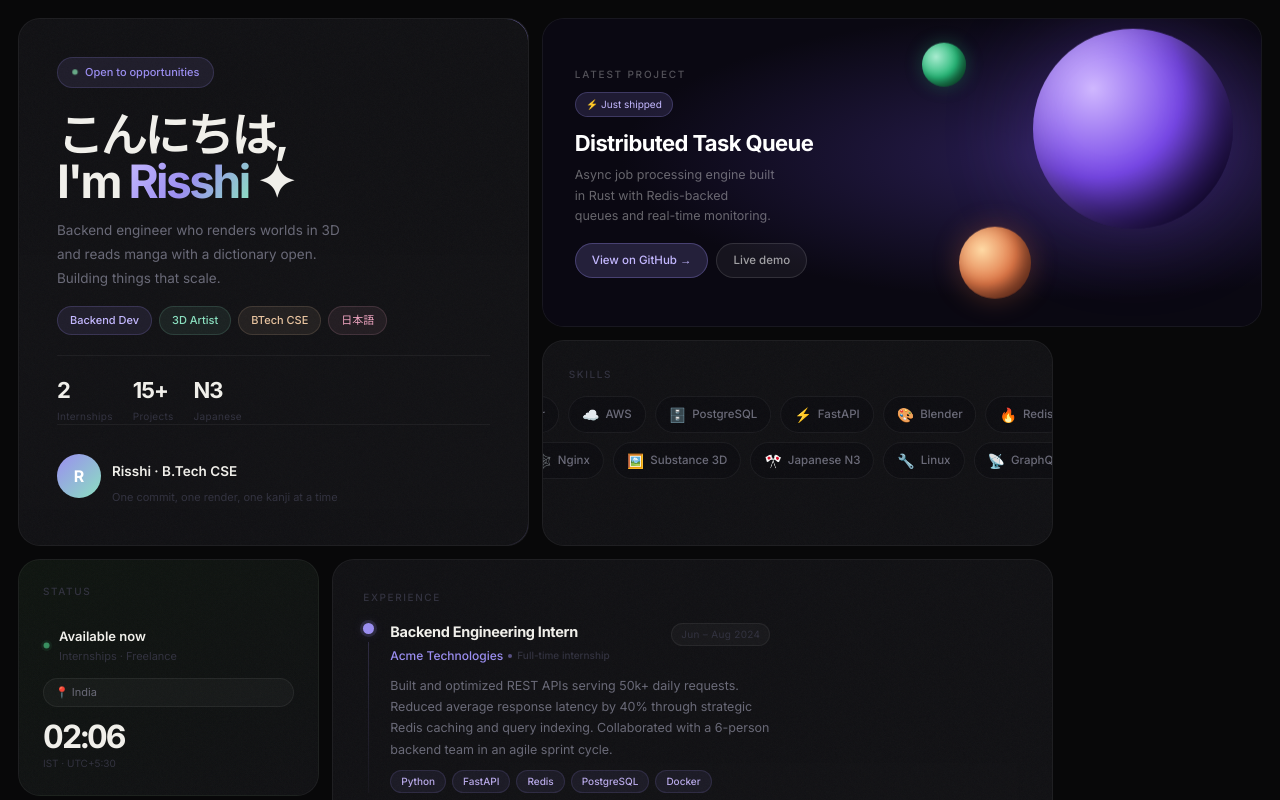
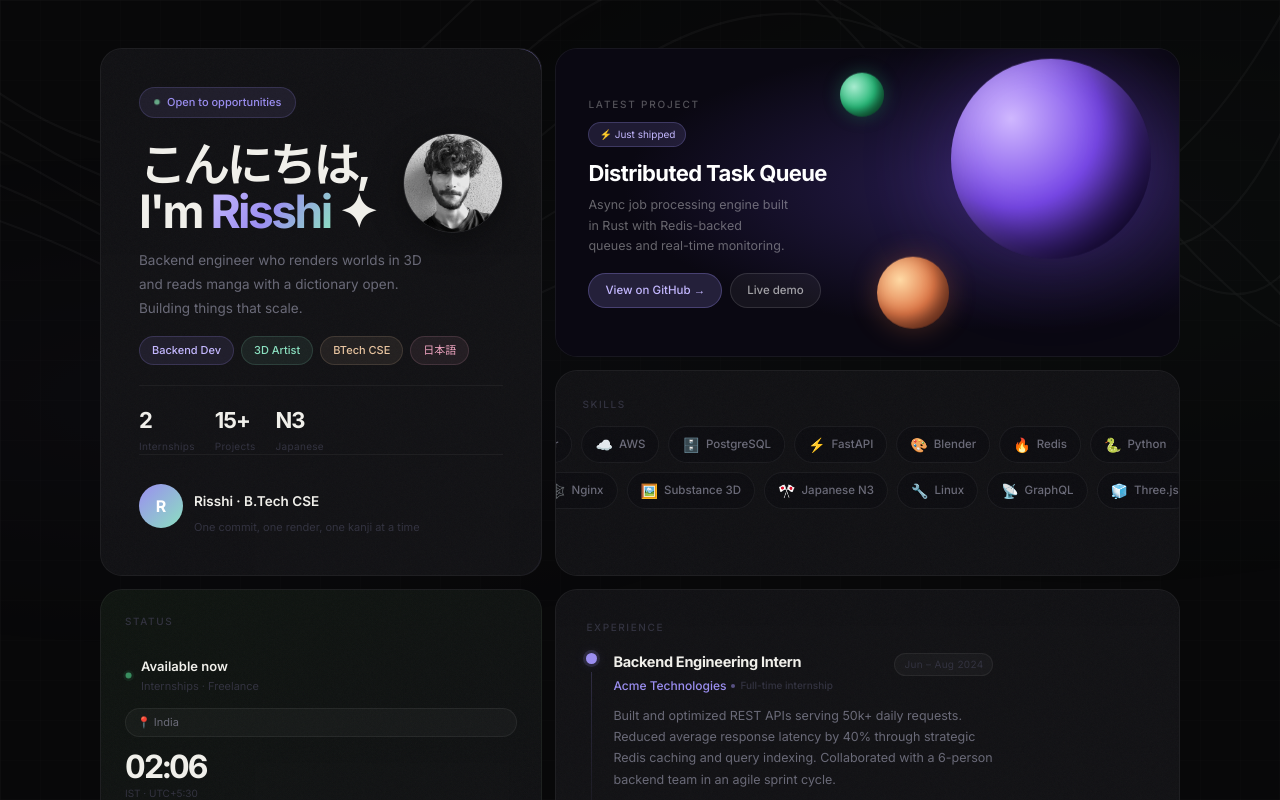
Before and after one commit to codeRisshi25/risshi-portfolio-next, a Next.js app: page / in a window 1280 px wide. Shown: the top 800 px of the page. Built offline with nearby package versions, Linux system fonts and the light colour scheme.

Commit message:
added background svg

```diff
--- a/app/globals.css
+++ b/app/globals.css
@@ -56,7 +56,36 @@ body {
   color: var(--tp);
   padding: 18px;
   min-height: 100vh;
+  position: relative;
+  overflow-x: hidden;
   /* Font is applied using next/font/google via Tailwind/globals in layout.tsx */
+}
+
+/* Base background SVGs for whole page */
+body::before {
+  content: "";
+  position: fixed;
+  inset: 0;
+  z-index: -1;
+  pointer-events: none;
+  opacity: 0.25;
+  background-image:
+    radial-gradient(ellipse at 15% 50%, rgba(155,142,240,0.1), transparent 50%),
+    radial-gradient(ellipse at 85% 30%, rgba(139,224,192,0.1), transparent 50%);
+}
+
+.bg-graphics {
+  position: fixed;
+  inset: 0;
+  z-index: -2;
+  pointer-events: none;
+  overflow: hidden;
+}
+
+.bg-graphics svg {
+  position: absolute;
+  opacity: 0.05;
+  stroke: rgba(255,255,255,0.7);
 }
 
 .grain {
@@ -66,7 +95,7 @@ body {
 }
 
 .grid-wrapper {
-  display:grid;grid-template-columns:repeat(12,1fr);grid-template-rows:auto;gap:13px;max-width:1300px;margin:0 auto;
+  display:grid;grid-template-columns:repeat(12,1fr);grid-auto-flow: dense;grid-template-rows:auto;gap:13px;max-width:1080px;margin:30px auto;
 }
 
 .card-container {
@@ -136,7 +165,7 @@ body {
 .feat-btn-ghost:hover { background:rgba(255,255,255,0.1); }
 
 /* ── SKILLS ── */
-.skills { grid-column:span 5;padding:26px;overflow:hidden; }
+.skills { grid-column:span 7;padding:26px;overflow:hidden; }
 .mq-wrap { overflow:hidden;margin:0 -26px; }
 .mq { display:flex;gap:9px;width:max-content;padding:0 26px; }
 .mq1 { animation:mq1 16s linear infinite; }
@@ -149,7 +178,7 @@ body {
 .si { font-size:14px; }
 
 /* ── STATUS ── */
-.status { grid-column:span 3;padding:24px;background:linear-gradient(155deg,#0f1510,#111114);display:flex;flex-direction:column;gap:14px; }
+.status { grid-column:span 5;padding:24px;background:linear-gradient(155deg,#0f1510,#111114);display:flex;flex-direction:column;gap:14px; }
 .sdot { width:7px;height:7px;border-radius:50%;background:#4ecb87;box-shadow:0 0 0 3px rgba(78,203,135,0.12);animation:p 2.5s ease-in-out infinite;flex-shrink:0; }
 .srow { display:flex;align-items:center;gap:9px; }
 .st { font-size:13px;font-weight:600;color:var(--tp); }
@@ -192,8 +221,8 @@ body {
 .cv-link:hover { color:var(--accent-portfolio); }
 
 /* ── SOCIALS ── */
-.socials { grid-column:span 3;padding:24px; }
-.sg { display:grid;grid-template-columns:1fr 1fr;gap:8px;margin-top:14px; }
+.socials { grid-column:span 8;padding:24px; }
+.sg { display:grid;grid-template-columns:repeat(4, 1fr);gap:8px;margin-top:14px; }
 .si-card { display:flex;flex-direction:column;align-items:center;justify-content:center;gap:6px;padding:14px 8px;border-radius:16px;background:#0d0d11;border:1px solid rgba(255,255,255,0.05);cursor:pointer;transition:all .2s;text-decoration:none; }
 .si-card:hover { background:rgba(155,142,240,0.08);border-color:rgba(155,142,240,0.22);transform:translateY(-3px);box-shadow:0 8px 20px rgba(0,0,0,0.4); }
 .si-ico { font-size:18px;line-height:1; }
@@ -201,7 +230,7 @@ body {
 .si-card:hover .si-nm { color:#c4b8ff; }
 
 /* ── JP ── */
-.jp { grid-column:span 2;padding:20px;background:linear-gradient(145deg,#160f1c,#111114);display:flex;flex-direction:column;align-items:center;justify-content:center;text-align:center;gap:4px; }
+.jp { grid-column:span 4;padding:20px;background:linear-gradient(145deg,#160f1c,#111114);display:flex;flex-direction:column;align-items:center;justify-content:center;text-align:center;gap:4px; }
 .jp-k { font-size:52px;font-weight:300;color:var(--tp);line-height:1;letter-spacing:-2px;opacity:.88; }
 .jp-r { font-size:9px;letter-spacing:2.5px;color:var(--tm);text-transform:uppercase;margin-top:6px; }
 .jp-m { font-size:11.5px;color:var(--ts);font-style:italic;margin-top:2px; }
--- a/app/layout.tsx
+++ b/app/layout.tsx
@@ -1,6 +1,7 @@
 import "./globals.css";
 import type { Metadata } from "next";
 import { Inter } from "next/font/google";
+import ScrollTop from "@/components/ScrollTop";
 
 const inter = Inter({ subsets: ["latin"] });
 
@@ -39,7 +40,29 @@ export default function RootLayout({
 }) {
   return (
     <html lang="en">
-      <body className={inter.className}>{children}</body>
+      <body className={inter.className}>
+        <ScrollTop />
+        <div className="bg-graphics">
+          {/* Topographic contours */}
+          <svg className="topo" width="100%" height="100%" xmlns="http://www.w3.org/2000/svg" style={{ top: '-10%', left: '-10%', transform: 'scale(1.5)', strokeWidth: '1.5' }}>
+            <path fill="none" d="M0,200 Q150,150 300,250 T600,200 T900,250 T1200,100" />
+            <path fill="none" d="M0,230 Q160,180 320,280 T640,230 T960,280 T1200,130" />
+            <path fill="none" d="M0,260 Q170,210 340,310 T680,260 T1020,310 T1200,160" />
+            <path fill="none" d="M0,290 Q180,240 360,340 T720,290 T1080,340 T1200,190" />
+            <path fill="none" d="M0,320 Q190,270 380,370 T760,320 T1140,370 T1200,220" />
+          </svg>
+          {/* Tech dot grid / isometric */}
+          <svg className="grid-bg" width="100%" height="100%" xmlns="http://www.w3.org/2000/svg">
+            <defs>
+              <pattern id="smallGrid" width="40" height="40" patternUnits="userSpaceOnUse">
+                <path d="M 40 0 L 0 0 0 40" fill="none" stroke="currentColor" strokeWidth="0.5" />
+              </pattern>
+            </defs>
+            <rect width="100%" height="100%" fill="url(#smallGrid)" />
+          </svg>
+        </div>
+        {children}
+      </body>
     </html>
   );
 }
--- a/app/page.tsx
+++ b/app/page.tsx
@@ -1,11 +1,28 @@
+"use client";
+
 import Clock from "@/components/Clock";
+import { motion } from "framer-motion";
+import Image from "next/image";
+
+const cardVariants = {
+  hidden: { opacity: 0, y: 18 },
+  show: (i: number) => ({
+    opacity: 1,
+    y: 0,
+    transition: {
+      duration: 0.55,
+      ease: [0.25, 0.46, 0.45, 0.94],
+      delay: i * 0.08,
+    }
+  })
+};
 
 export default function Home() {
   return (
     <main className="grid-wrapper">
 
       {/* HERO — dominant, spans 5 cols × 2 rows */}
-      <div className="card-container hero">
+      <motion.div custom={0} variants={cardVariants} initial="hidden" whileInView="show" viewport={{ once: true, margin: "-20px" }} className="card-container hero">
         <div className="animated-border"></div>
         <div className="grain"></div>
         <div className="hero-inner">
@@ -13,10 +30,20 @@ export default function Home() {
             <div className="avail">
               <div className="adot"></div> Open to opportunities
             </div>
-            <h1>
-              こんにちは,<br />
-              I&apos;m <span className="name">Risshi</span> ✦
-            </h1>
+            <div style={{ display: 'flex', alignItems: 'center', justifyContent: 'space-between', gap: '0.5rem' }}>
+              <h1>
+                こんにちは,<br />
+                I&apos;m <span className="name">Risshi</span> ✦
+              </h1>
+              <Image
+                src="/profile.png"
+                alt="Risshi avatar"
+                width={100}
+                height={100}
+                className="object-cover rounded-full grayscale opacity-90 contrast-125 mix-blend-luminosity"
+                style={{ border: '1px solid rgba(255,255,255,0.08)', boxShadow: '0 8px 32px rgba(0,0,0,0.4)', marginTop: '-10px' }}
+              />
+            </div>
             <p>
               Backend engineer who renders worlds in 3D and reads manga with a
               dictionary open. Building things that scale.
@@ -50,10 +77,10 @@ export default function Home() {
             </div>
           </div>
         </div>
-      </div>
+      </motion.div>
 
       {/* FEATURED PROJECT — latest work */}
-      <div className="card-container featured">
+      <motion.div custom={1} variants={cardVariants} initial="hidden" whileInView="show" viewport={{ once: true, margin: "-20px" }} className="card-container featured">
         <div className="grain" style={{ opacity: 0.015 }}></div>
         <div className="feat-scene">
           <div className="feat-bg"></div>
@@ -74,10 +101,10 @@ export default function Home() {
             </div>
           </div>
         </div>
-      </div>
+      </motion.div>
 
       {/* SKILLS */}
-      <div className="card-container skills">
+      <motion.div custom={2} variants={cardVariants} initial="hidden" whileInView="show" viewport={{ once: true, margin: "-20px" }} className="card-container skills">
         <div className="inner">
           <div className="lbl">Skills</div>
         </div>
@@ -116,10 +143,10 @@ export default function Home() {
           </div>
         </div>
         <div className="grain"></div>
-      </div>
+      </motion.div>
 
       {/* STATUS */}
-      <div className="card-container status">
+      <motion.div custom={3} variants={cardVariants} initial="hidden" whileInView="show" viewport={{ once: true, margin: "-20px" }} className="card-container status">
         <div className="grain"></div>
         <div className="inner" style={{ display: "flex", flexDirection: "column", gap: "14px" }}>
           <div className="lbl">Status</div>
@@ -136,10 +163,10 @@ export default function Home() {
             <div className="clksub">IST · UTC+5:30</div>
           </div>
         </div>
-      </div>
+      </motion.div>
 
       {/* EXPERIENCE — large, spans 7 cols × 2 rows */}
-      <div className="card-container experience">
+      <motion.div custom={4} variants={cardVariants} initial="hidden" whileInView="show" viewport={{ once: true, margin: "-20px" }} className="card-container experience">
         <div className="grain"></div>
         <div className="inner">
           <div className="lbl">Experience</div>
@@ -256,10 +283,10 @@ export default function Home() {
 
           </div>
         </div>
-      </div>
+      </motion.div>
 
       {/* CONTACT — animated border, secondary */}
-      <div className="card-container contact">
+      <motion.div custom={5} variants={cardVariants} initial="hidden" whileInView="show" viewport={{ once: true, margin: "-20px" }} className="card-container contact">
         <div className="contact-animated-border"></div>
         <div className="grain"></div>
         <div
@@ -281,10 +308,10 @@ export default function Home() {
             <div className="cv-link">↓ Download CV</div>
           </div>
         </div>
-      </div>
+      </motion.div>
 
       {/* SOCIALS */}
-      <div className="card-container socials">
+      <motion.div custom={6} variants={cardVariants} initial="hidden" whileInView="show" viewport={{ once: true, margin: "-20px" }} className="card-container socials">
         <div className="grain"></div>
         <div className="inner">
           <div className="lbl">Find me</div>
@@ -307,10 +334,10 @@ export default function Home() {
             </a>
           </div>
         </div>
-      </div>
+      </motion.div>
 
       {/* JP ACCENT */}
-      <div className="card-container jp">
+      <motion.div custom={7} variants={cardVariants} initial="hidden" whileInView="show" viewport={{ once: true, margin: "-20px" }} className="card-container jp">
         <div className="grain"></div>
         <div
           className="inner"
@@ -320,7 +347,7 @@ export default function Home() {
           <div className="jp-r">Sōzō</div>
           <div className="jp-m">&quot;Creation&quot;</div>
         </div>
-      </div>
+      </motion.div>
 
     </main>
   );
--- /dev/null
+++ b/components/ScrollTop.tsx
@@ -0,0 +1,15 @@
+"use client";
+
+import { useEffect } from "react";
+
+export default function ScrollTop() {
+  useEffect(() => {
+    window.scrollTo({ top: 0, left: 0, behavior: "instant" });
+    // Disable browser scroll restoration so it doesn't fight us
+    if ("scrollRestoration" in history) {
+      history.scrollRestoration = "manual";
+    }
+  }, []);
+
+  return null;
+}
```
Also changed, not shown: public/profile.png (added).
